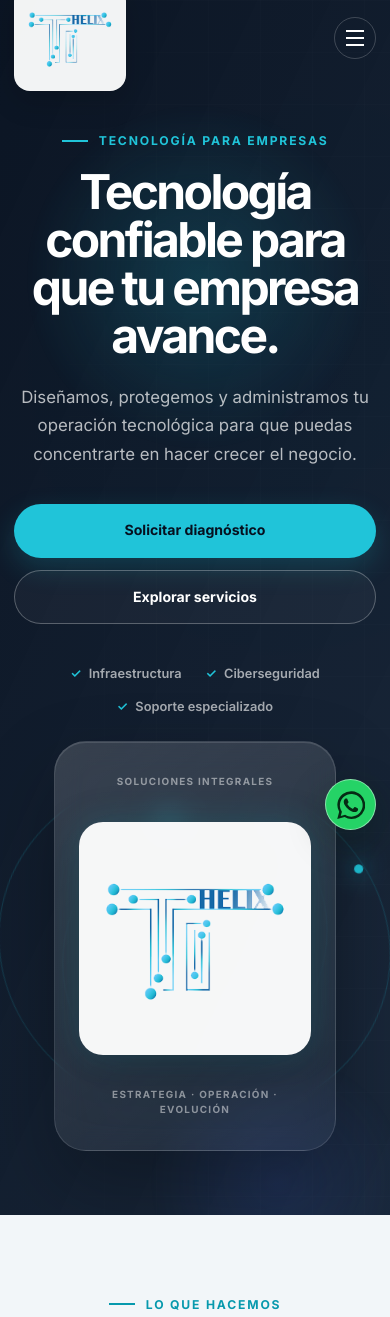
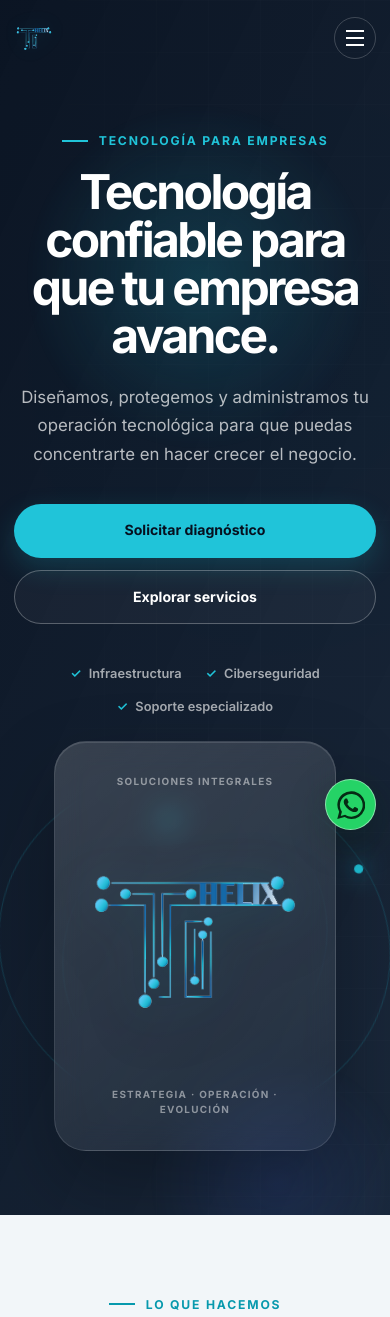
Before and after one commit to Jeanpall/Portafolio_Servicios, a website: page index.html in a window 390 px wide. Shown: the top 1317 px of the page. Drawn offline with Linux system fonts and the light colour scheme; no server answers.

Commit message:
Arreglo de Estilos y imagen

```diff
--- a/css/components.css
+++ b/css/components.css
@@ -18,16 +18,13 @@
   flex-shrink: 0;
   display: inline-flex;
   align-items: center;
-  padding: .25rem .45rem;
-  border: 1px solid rgba(255,255,255,.16);
-  border-radius: 16px;
-  background: rgba(255,255,255,.95);
-  box-shadow: 0 10px 30px rgba(0,0,0,.16);
+  padding: .1rem 0;
 }
 .logo__img {
   display: block;
-  width: 96px;
-  height: auto;
+  width: auto;
+  height: 52px;
+  filter: drop-shadow(0 0 10px rgba(32,196,217,.18));
 }
 .nav { margin-left: auto; }
 .nav__list { display: flex; align-items: center; gap: clamp(1.2rem, 2.6vw, 2.4rem); }
@@ -132,15 +129,15 @@
 .footer { padding: 2.5rem 0; background: var(--ink-950); color: rgba(255,255,255,.55); }
 .footer__inner { display: flex; align-items: center; gap: 2rem; font-size: .8rem; }
 .footer__logo {
-  width: 84px;
-  padding: .25rem;
-  border-radius: 14px;
-  background: rgba(255,255,255,.95);
+  width: auto;
+  height: 48px;
+  filter: drop-shadow(0 0 10px rgba(32,196,217,.18));
 }
 .footer__copy { margin-left: auto; }
 
 @media (max-width: 820px) {
   .header__cta { display: none; }
+  .logo__img { height: 46px; }
   .nav-toggle { display: flex; }
   .nav {
     position: fixed;
@@ -163,6 +160,7 @@
 }
 
 @media (max-width: 560px) {
+  .logo__img { height: 40px; }
   .whatsapp-float { right: 14px; bottom: 14px; padding: .65rem; }
   .whatsapp-float span { display: none; }
 }
--- a/css/sections.css
+++ b/css/sections.css
@@ -53,12 +53,9 @@
 }
 .hero__logo-card img {
   display: block;
-  width: min(100%, 280px);
+  width: min(100%, 300px);
   margin-inline: auto;
-  padding: .85rem;
-  border-radius: 24px;
-  background: rgba(255,255,255,.96);
-  box-shadow: 0 18px 55px rgba(0,0,0,.22), 0 0 32px rgba(32,196,217,.2);
+  filter: drop-shadow(0 18px 32px rgba(0,0,0,.22)) drop-shadow(0 0 24px rgba(32,196,217,.22));
 }
 .hero__logo-label, .hero__logo-caption { display: block; color: rgba(255,255,255,.48); font-size: .62rem; font-weight: 700; letter-spacing: .13em; text-align: center; text-transform: uppercase; }
 .hero__logo-label { margin-bottom: 2rem; }
```
Also changed, not shown: assets/logo-helix-large.svg (deleted), assets/logo-helix.svg (deleted).
